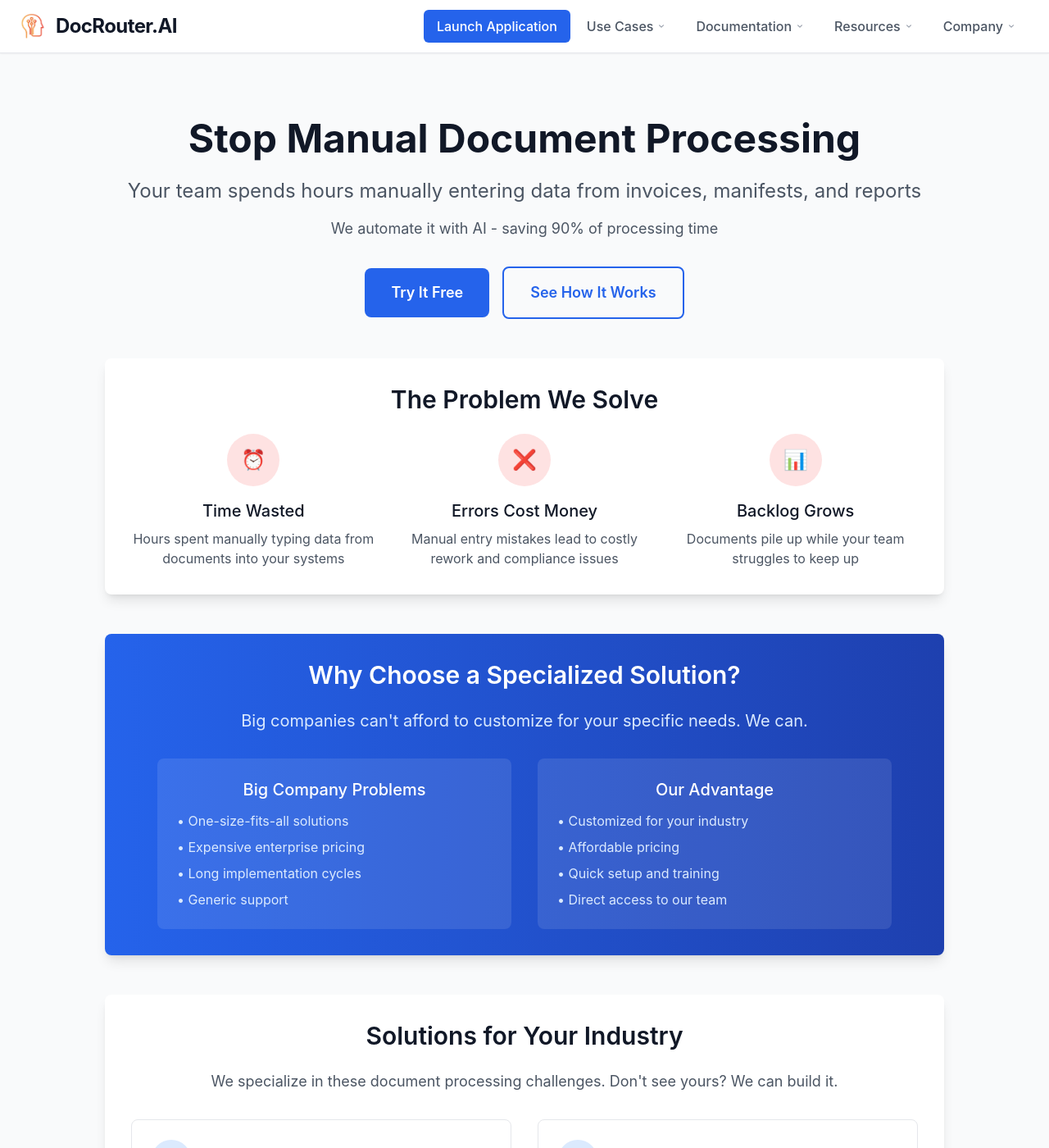
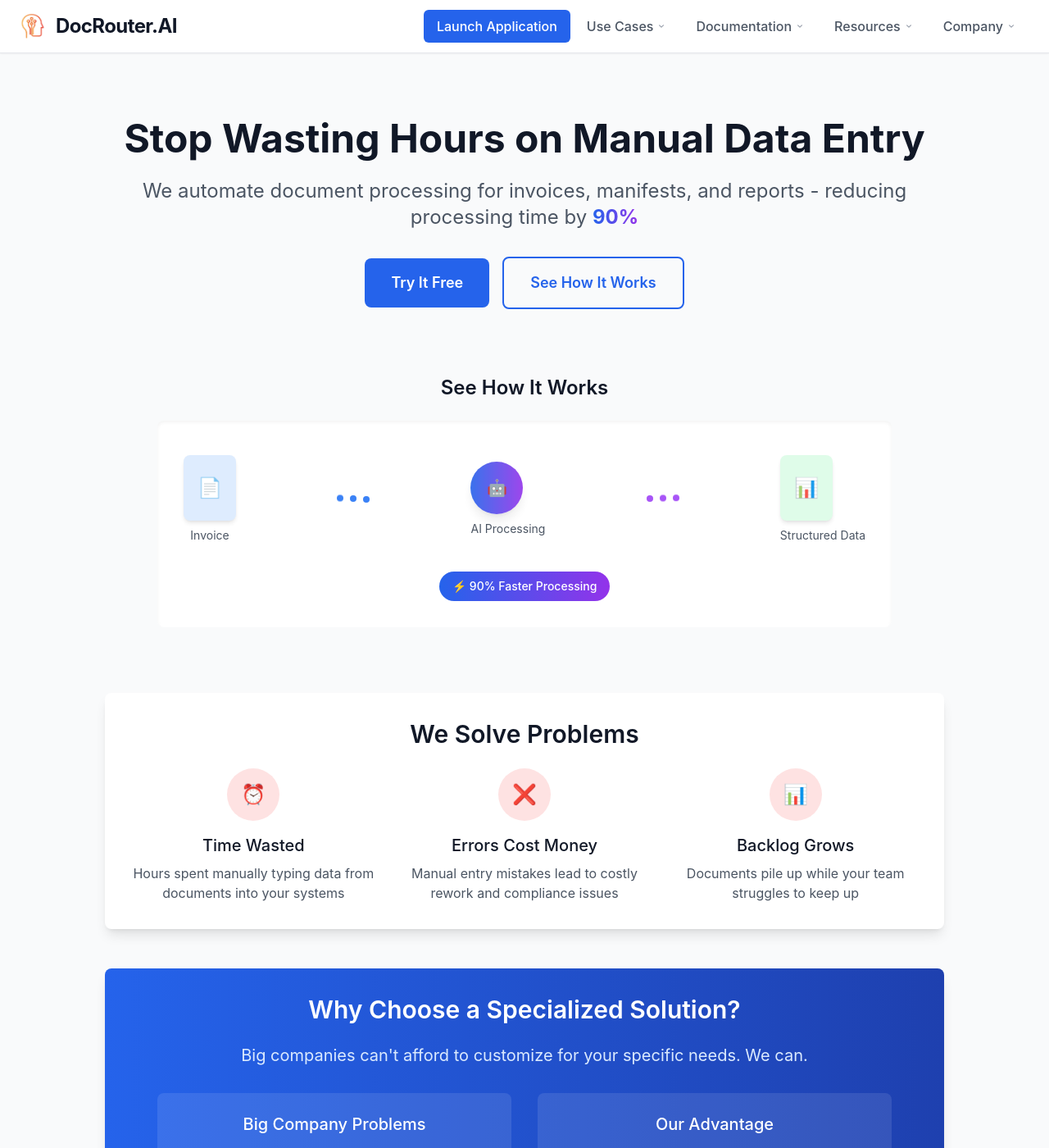
Before and after one commit to analytiq-hub/docrouter.github.io, a Jekyll site: the page built from index.md, in a window 1280 px wide and 1400 px high. Shown: the whole window at 82% size. Built offline with Jekyll 4.4.1, drawn with Linux system fonts in a browser that asks for light colours; nearby versions of some CDN libraries.

Commit message:
Update homepage header and add animated document processing demo
- Change header to 'Stop Wasting Hours on Manual Data Entry'
- Update subheader to focus on automation benefits
- Add gradient styling to '90%' text (blue to purple)
- Add animated CSS demo showing document processing flow
- Include bouncing dots, pulsing icons, and time savings badge

```diff
--- a/index.md
+++ b/index.md
@@ -7,11 +7,10 @@ title: "DocRouter - AI-Powered Document Processing"
     <!-- Hero Section - Lead with Problem -->
     <header class="text-center md:mb-12 mb-8">
         <h1 class="text-4xl md:text-5xl font-bold text-gray-900 mb-6">
-            Stop Manual Document Processing
+            Stop Wasting Hours on Manual Data Entry
         </h1>
         <div class="text-xl md:text-2xl text-gray-600 mb-8">
-            <p class="mb-4">Your team spends hours manually entering data from invoices, manifests, and reports</p>
-            <p class="text-lg">We automate it with AI - saving 90% of processing time</p>
+            <p class="mb-4">We automate document processing for invoices, manifests, and reports - reducing processing time by <span class="bg-gradient-to-r from-blue-600 to-purple-600 bg-clip-text text-transparent font-bold">90%</span></p>
         </div>
 
         <!-- Primary CTA -->
@@ -29,10 +28,70 @@ title: "DocRouter - AI-Powered Document Processing"
         </div>
     </header>
 
+    <!-- Animated Document Processing Demo -->
+    <section class="bg-gray-50 rounded-lg p-8 mb-12">
+        <div class="max-w-4xl mx-auto">
+            <h3 class="text-2xl font-semibold text-gray-900 mb-6 text-center">See How It Works</h3>
+            <div class="relative bg-white rounded-lg p-8 shadow-inner">
+                <!-- Document Processing Animation -->
+                <div class="flex items-center justify-between relative h-32">
+                    <!-- Input Document -->
+                    <div class="document-input">
+                        <div class="w-16 h-20 bg-blue-100 rounded-lg shadow-md flex items-center justify-center transform transition-all duration-1000 ease-in-out animate-pulse">
+                            <span class="text-2xl">📄</span>
+                        </div>
+                        <p class="text-sm text-gray-600 mt-2 text-center">Invoice</p>
+                    </div>
+
+                    <!-- Processing Arrows -->
+                    <div class="flex-1 flex items-center justify-center">
+                        <div class="flex space-x-2">
+                            <div class="w-2 h-2 bg-blue-500 rounded-full animate-bounce"></div>
+                            <div class="w-2 h-2 bg-blue-500 rounded-full animate-bounce" style="animation-delay: 0.1s"></div>
+                            <div class="w-2 h-2 bg-blue-500 rounded-full animate-bounce" style="animation-delay: 0.2s"></div>
+                        </div>
+                    </div>
+
+                    <!-- AI Processing -->
+                    <div class="ai-processing">
+                        <div class="w-16 h-16 bg-gradient-to-r from-blue-600 to-purple-600 rounded-full flex items-center justify-center shadow-lg animate-pulse">
+                            <span class="text-white text-xl">🤖</span>
+                        </div>
+                        <p class="text-sm text-gray-600 mt-2 text-center">AI Processing</p>
+                    </div>
+
+                    <!-- Processing Arrows -->
+                    <div class="flex-1 flex items-center justify-center">
+                        <div class="flex space-x-2">
+                            <div class="w-2 h-2 bg-purple-500 rounded-full animate-bounce" style="animation-delay: 0.3s"></div>
+                            <div class="w-2 h-2 bg-purple-500 rounded-full animate-bounce" style="animation-delay: 0.4s"></div>
+                            <div class="w-2 h-2 bg-purple-500 rounded-full animate-bounce" style="animation-delay: 0.5s"></div>
+                        </div>
+                    </div>
+
+                    <!-- Output Data -->
+                    <div class="document-output">
+                        <div class="w-16 h-20 bg-green-100 rounded-lg shadow-md flex items-center justify-center transform transition-all duration-1000 ease-in-out animate-pulse">
+                            <span class="text-2xl">📊</span>
+                        </div>
+                        <p class="text-sm text-gray-600 mt-2 text-center">Structured Data</p>
+                    </div>
+                </div>
+
+                <!-- Time Savings Indicator -->
+                <div class="mt-6 text-center">
+                    <div class="inline-flex items-center bg-gradient-to-r from-blue-600 to-purple-600 text-white px-4 py-2 rounded-full">
+                        <span class="text-sm font-medium">⚡ 90% Faster Processing</span>
+                    </div>
+                </div>
+            </div>
+        </div>
+    </section>
+
     <main>
         <!-- Problem Statement Section -->
         <section class="bg-white rounded-lg shadow-lg p-8 mb-12">
-            <h2 class="text-3xl font-semibold text-gray-900 mb-6 text-center">The Problem We Solve</h2>
+            <h2 class="text-3xl font-semibold text-gray-900 mb-6 text-center">We Solve Problems</h2>
             <div class="grid md:grid-cols-3 gap-8">
                 <div class="text-center">
                     <div class="bg-red-100 rounded-full w-16 h-16 flex items-center justify-center mx-auto mb-4">
```
